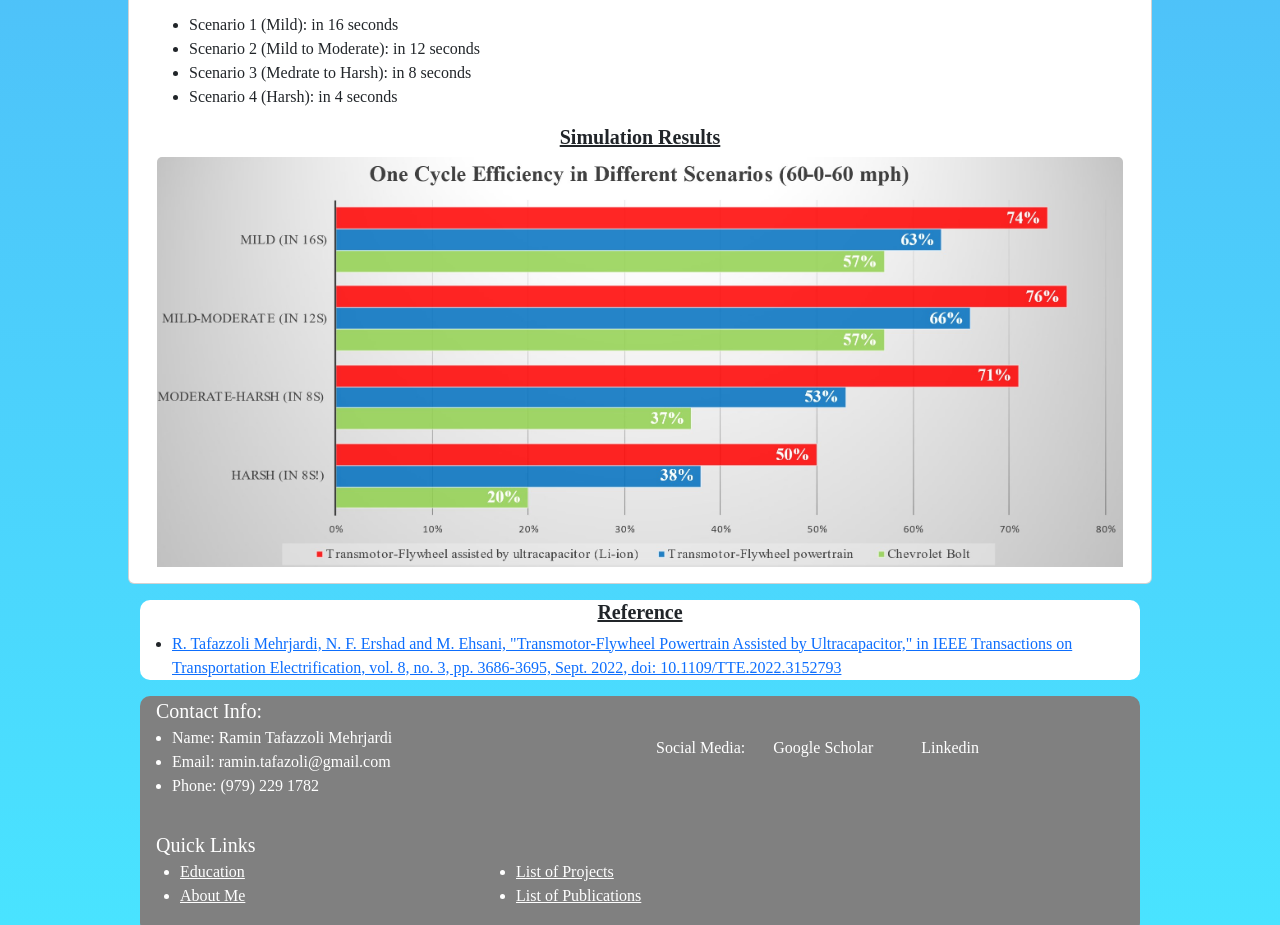
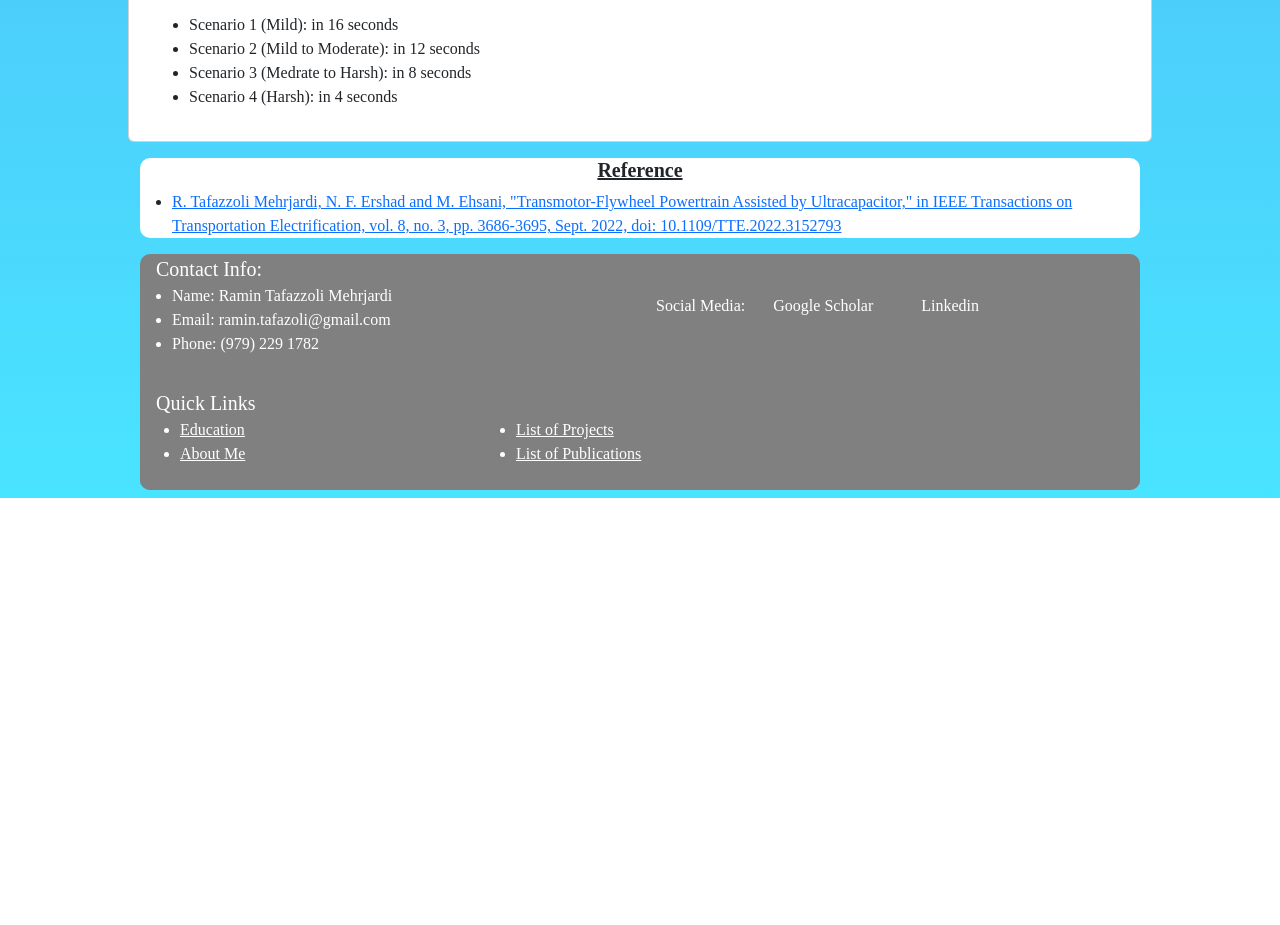
Before and after one commit to ramintafazzolimehrjardi/ramintafazzolimehrjardi.github.io, a plain HTML site: page P1.html in a window 1280 px wide. Shown: the part 1473-2398 px from the top of the page. After the commit the page ends 1971 px from the top, so only its background shows below. Drawn offline with nearby package versions, Linux system fonts and the light colour scheme.

Commit message:
Update P1.html
Remove the results.

```diff
--- a/P1.html
+++ b/P1.html
@@ -109,8 +109,8 @@
                 Scenario 4 (Harsh): in 4 seconds
               </li>
             </ul>
-            <h5 class="card-title text-center fw-bold text-decoration-underline">Simulation Results</h5>
-            <img src="images/P1/Efficiency60-0-60.jpg" class="card-img-top" alt="...">
+            <!-- <h5 class="card-title text-center fw-bold text-decoration-underline">Simulation Results</h5>
+            <img src="images/P1/Efficiency60-0-60.jpg" class="card-img-top" alt="..."> -->
           </div>
         </div>
       </div>
```
